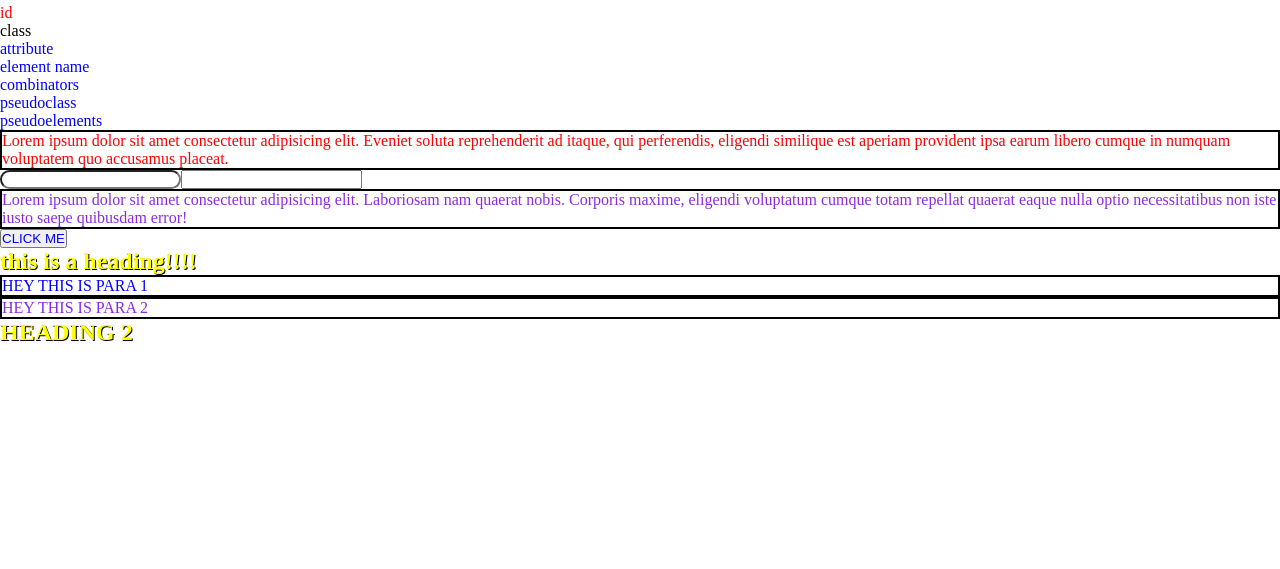
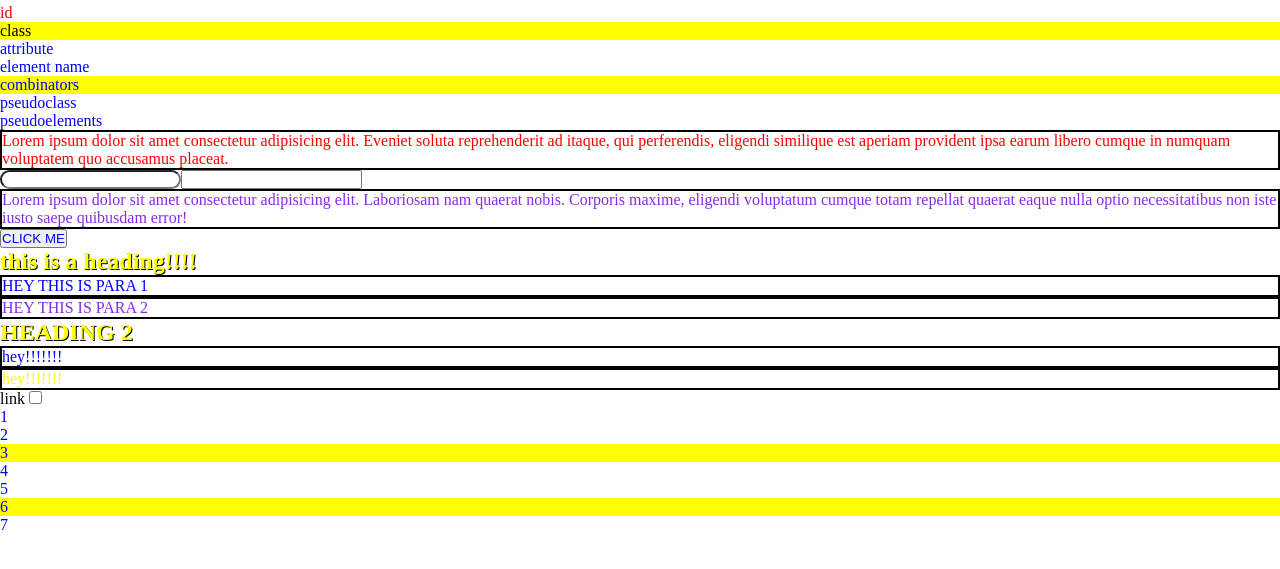
Before and after one commit to vedantag2021-source/full-stack, a plain HTML site: page selectors.html in a window 1280 px wide. Shown: the part 51-620 px from the top of the page. Drawn offline with Linux system fonts and the light colour scheme.

Commit message:
selectors

```diff
--- a/selectors.html
+++ b/selectors.html
@@ -43,7 +43,26 @@
         section>h2{
             text-transform:lowercase;
         }
-
+        #para{
+            color:blue;
+                }
+        .para{
+            color:yellow;
+        }
+        a:link{
+            text-decoration:none;
+            color:black;
+        }
+        a:visited{
+            color:green;
+        }
+        input:checked{
+            accent-color:brown;
+            box-shadow: 1px 1px 5px black;
+        }
+        li:nth-child(3n){
+            background-color: yellow;
+        }
     </style>
 </head>
 <body>
@@ -74,5 +93,18 @@
             <h2>HEADING 2</h2>
         </div>
     </section>
+    <p id="para">hey!!!!!!!</p>
+    <p class="para">hey!!!!!!!</p>
+    <a href="#1">link</a>
+    <input type="checkbox">
+    <ul>
+        <li>1</li>
+        <li>2</li>
+        <li>3</li>
+        <li>4</li>
+        <li>5</li>
+        <li>6</li>
+        <li>7</li>
+    </ul>
 </body>
 </html>
```
